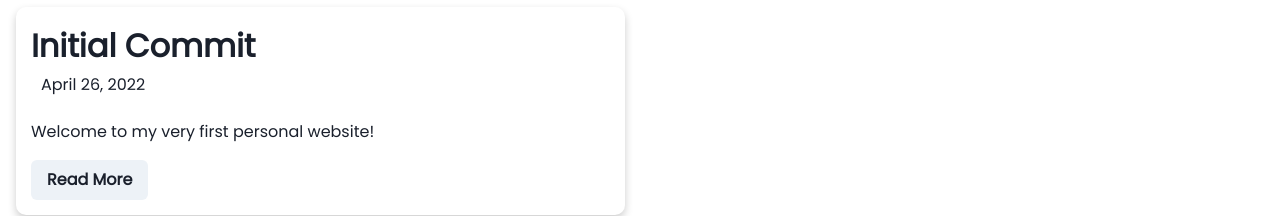
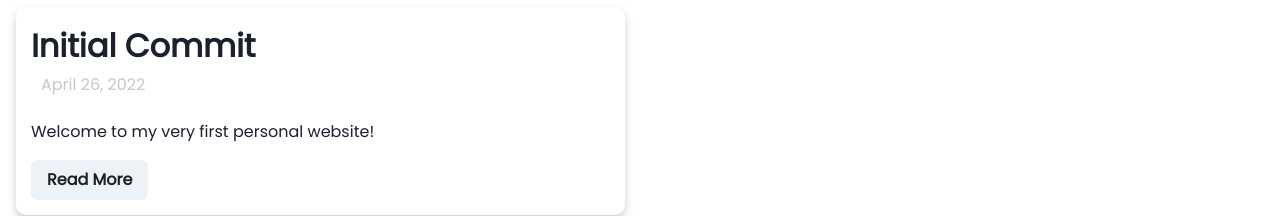
Before and after one commit to garrett-huggins/garretthuggins.com, a Next.js app: page /blog in a window 1280 px wide. Shown: the part 163-379 px from the top of the page. Built offline with nearby package versions, Linux system fonts and the light colour scheme.

Commit message:
updated blog index styles

```diff
--- a/components/BlogStyles.js
+++ b/components/BlogStyles.js
@@ -11,6 +11,9 @@ export const Posts = styled.div`
   grid-template-columns: repeat(2, 1fr);
   gap: 30px;
   margin-top: 30px;
+  @media ${(props) => breakpoints.md} {
+    grid-template-columns: repeat(1, 1fr);
+  }
 `;
 
 export const CardPage = styled.div`
--- a/components/Post/PostStyles.js
+++ b/components/Post/PostStyles.js
@@ -11,6 +11,7 @@ export const Card = styled.div`
 export const Date = styled.div`
   margin-bottom: 20px;
   padding: 3px 10px;
+  color: #c7c7c7;
   @media ${(props) => breakpoints.sm} {
     font-size: 0.75rem;
   }
```
